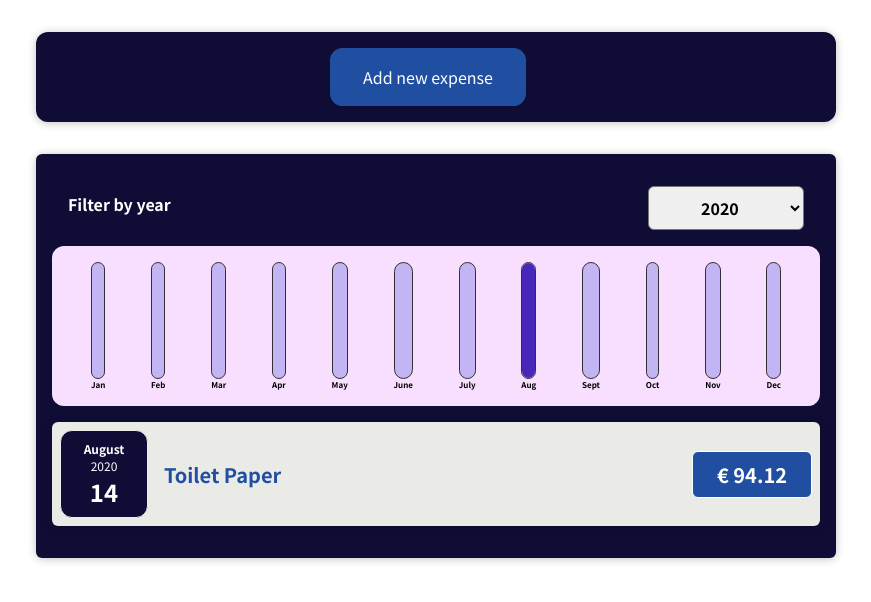
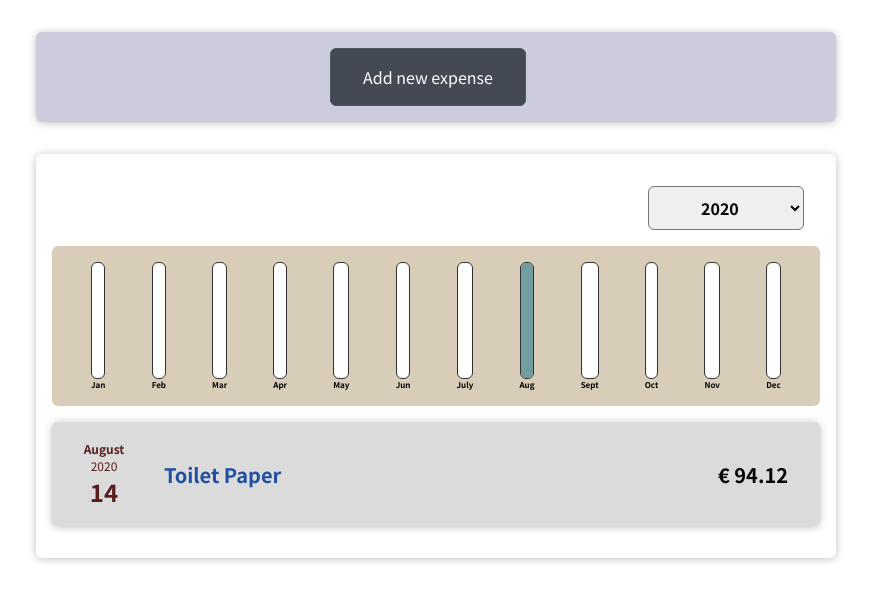
Before and after one commit to AndrewJBGrant/Expenses--React-Course-, a React (Create React App) app: page / in a window 1280 px wide. Shown: the top 602 px of the page, without its empty margins (204-1075 px from the left). Built offline with nearby package versions, Linux system fonts and the light colour scheme.

Commit message:
working on colors

```diff
--- a/src/components/Chart/Chart.css
+++ b/src/components/Chart/Chart.css
@@ -1,7 +1,7 @@
 .chart {
   padding: 1rem;
-  border-radius: 12px;
-  background-color: #f8dfff;
+  border-radius: 6px;
+  background-color: #d7cdb9;
   text-align: center;
   display: flex;
   justify-content: space-around;
--- a/src/components/Chart/ChartBar.css
+++ b/src/components/Chart/ChartBar.css
@@ -9,8 +9,8 @@
   height: 100%;
   width: 100%;
   border: 1px solid #313131;
-  border-radius: 12px;
-  background-color: #c3b4f3;
+  border-radius: 6px;
+  background-color: white;
   overflow: hidden;
   display: flex;
   flex-direction: column;
@@ -18,9 +18,9 @@
 }
 
 .chart-bar__fill {
-  background-color: #4826b9;
+  background-color:#729EA1;
   width: 100%;
-  transition: all 0.3s ease-out;
+  transition: all 0.5s ease-out;
 }
 
 .chart-bar__label {
--- a/src/components/Expenses/ExpenseDate.css
+++ b/src/components/Expenses/ExpenseDate.css
@@ -3,10 +3,7 @@
   flex-direction: column;
   width: 5.5rem;
   height: 5.5rem;
-  border: 1px solid #ececec;
-  background-color: #0f0d35;
-  color: white;
-  border-radius: 12px;
+  color: rgb(90, 30, 30);
   align-items: center;
   justify-content: center;
 }
--- a/src/components/Expenses/ExpenseItem.css
+++ b/src/components/Expenses/ExpenseItem.css
@@ -4,7 +4,7 @@
   align-items: center;
   padding: 0.5rem;
   margin: 1rem 0;
-  background-color: #eaebe7;
+  background-color: #DBDBDB;
 }
 
 .expense-item__description {
@@ -28,9 +28,8 @@
 .expense-item__price {
   font-size: 1rem;
   font-weight: bold;
-  color: white;
-  background-color: #204fa1;
-  border: 1px solid white;
+  color: 3C6E71;
+  /* border: 1px solid white; */
   padding: 0.5rem;
   border-radius: 6px;
 }
--- a/src/components/Expenses/Expenses.css
+++ b/src/components/Expenses/Expenses.css
@@ -1,6 +1,6 @@
 .expenses {
   padding: 1rem;
-  background-color: #0f0d35;
+  /* background-color: #0f0d35; */
   margin: 2rem auto;
   width: 50rem;
   max-width: 95%;
--- a/src/components/Expenses/ExpensesChart.js
+++ b/src/components/Expenses/ExpensesChart.js
@@ -9,7 +9,7 @@ const ExpensesChart = (props) => {
     { label: "Mar", value: 0 },
     { label: "Apr", value: 0 },
     { label: "May", value: 0 },
-    { label: "June", value: 0 },
+    { label: "Jun", value: 0 },
     { label: "July", value: 0 },
     { label: "Aug", value: 0 },
     { label: "Sept", value: 0 },
--- a/src/components/NewExpense/ExpenseForm.js
+++ b/src/components/NewExpense/ExpenseForm.js
@@ -55,7 +55,7 @@ const ExpenseForm = (props) => {
 // Create an object to captute values from for submit
     const expenseData = {
       title: enteredTitle,
-      amount: enteredAmount,
+      amount: +enteredAmount,
       date: new Date(enteredDate)
       };
          //console.log(expenseData);
--- a/src/components/NewExpense/NewExpense.css
+++ b/src/components/NewExpense/NewExpense.css
@@ -1,11 +1,11 @@
 .new-expense {
-  background-color: #0f0d35;
+  background-color: #cdccdd;
   color: white;
   padding: 1rem;
   margin: 2rem auto;
   width: 50rem;
   max-width: 95%;
-  border-radius: 12px;
+  border-radius: 6px;
   text-align: center;
   box-shadow: 0 1px 8px rgba(0, 0, 0, 0.25);
 }
@@ -14,10 +14,10 @@
   font: inherit;
   cursor: pointer;
   padding: 1rem 2rem;
-  border: 1px solid #204fa1;
-  background-color: #204fa1;
+  border: 1px solid #4e545e;
+  background-color: #444a53;
   color: white;
-  border-radius: 12px;
+  border-radius: 6px;
   margin-right: 1rem;
 }
 
@@ -28,7 +28,7 @@
 }
 
 .new-expense button.alternative {
-  color: #220131;
+  color: #4C4C4C;
   border-color: transparent;
   background-color: transparent;
 }
```
